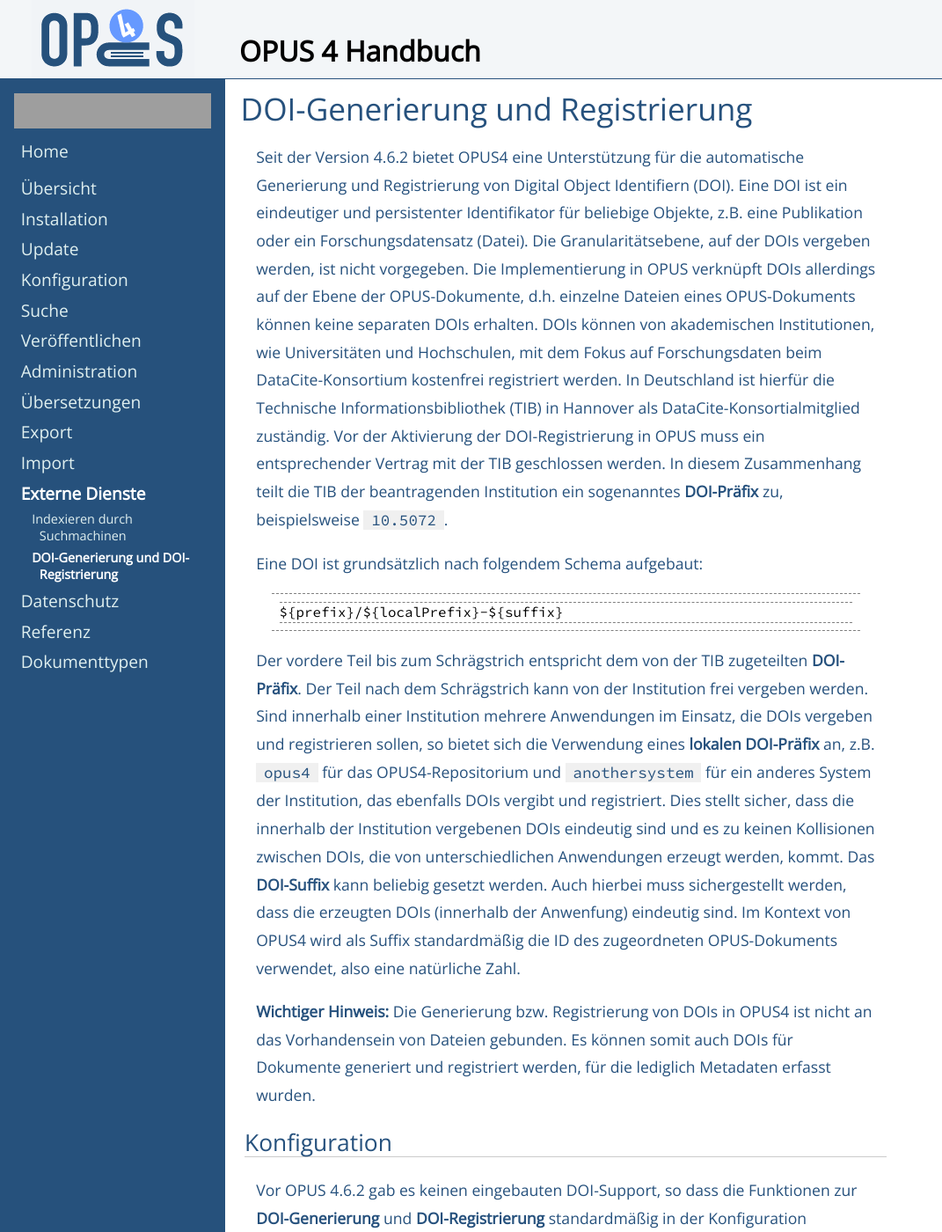
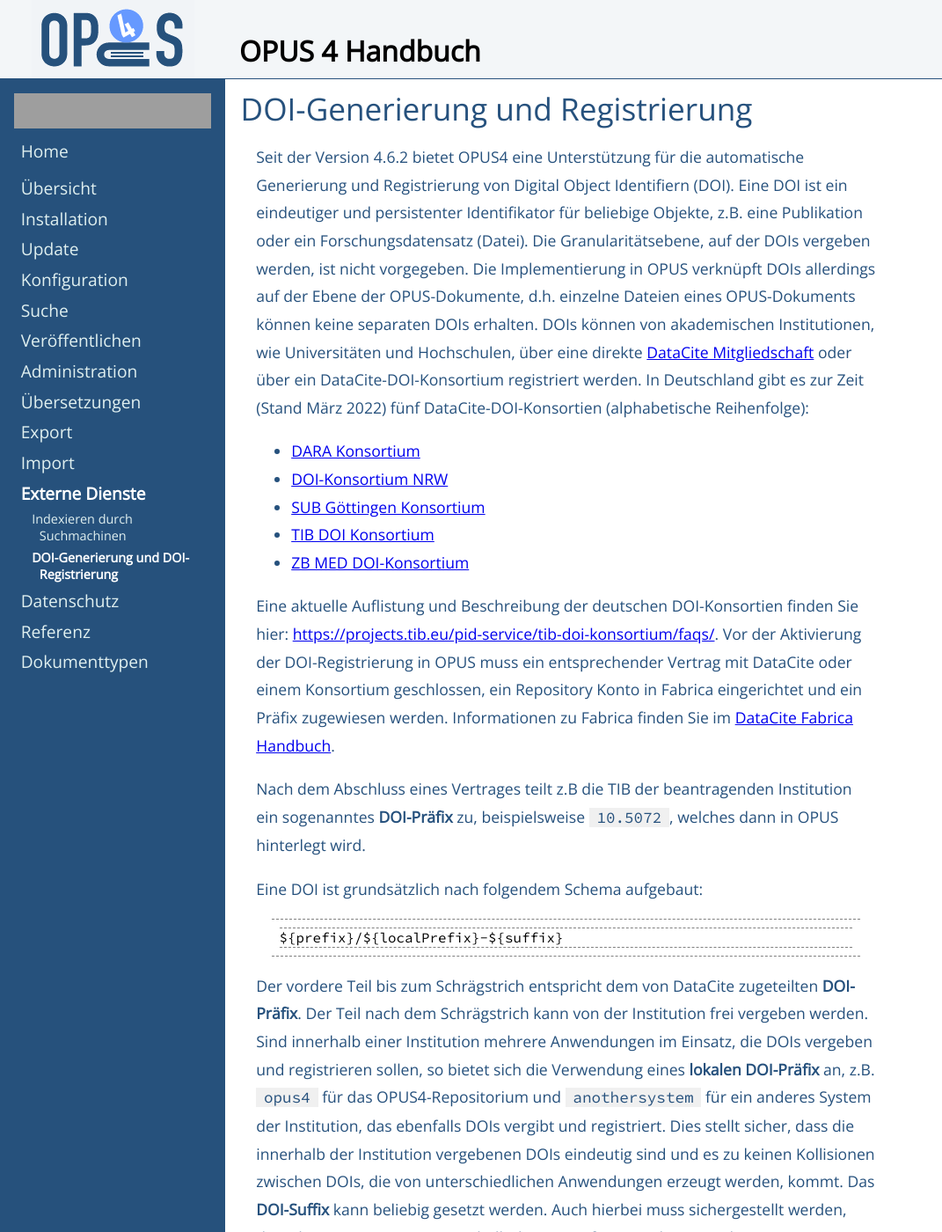
Before and after one commit to OPUS4/userdoc, a Jekyll site: the page built from integration/doi.md, in a window 1280 px wide and 1400 px high. Shown: the whole window at 88% size, without its empty margins (0-1071 px from the left). Built offline with Jekyll 4.4.1, drawn with Linux system fonts in a browser that asks for light colours; grey boxes are pictures that could not be loaded.

Commit message:
#98 DOI-Generierung und DOI-Registrierung aktualisiert

````diff
--- a/integration/doi.md
+++ b/integration/doi.md
@@ -8,19 +8,32 @@ Seit der Version 4.6.2 bietet OPUS4 eine Unterstützung für die automatische Ge
 Object Identifiern (DOI). Eine DOI ist ein eindeutiger und persistenter Identifikator für beliebige Objekte, z.B. eine
 Publikation oder ein Forschungsdatensatz (Datei). Die Granularitätsebene, auf der DOIs vergeben werden, ist nicht
 vorgegeben. Die Implementierung in OPUS verknüpft DOIs allerdings auf der Ebene der OPUS-Dokumente, d.h. einzelne
-Dateien eines OPUS-Dokuments können keine separaten DOIs erhalten. DOIs können von akademischen Institutionen, wie
-Universitäten und Hochschulen, mit dem Fokus auf Forschungsdaten beim DataCite-Konsortium kostenfrei registriert werden.
-In Deutschland ist hierfür die Technische Informationsbibliothek (TIB) in Hannover als DataCite-Konsortialmitglied
-zuständig. Vor der Aktivierung der DOI-Registrierung in OPUS muss ein entsprechender Vertrag mit der TIB geschlossen
-werden. In diesem Zusammenhang teilt die TIB der beantragenden Institution ein sogenanntes **DOI-Präfix** zu,
-beispielsweise `10.5072`.
+Dateien eines OPUS-Dokuments können keine separaten DOIs erhalten. DOIs können von akademischen Institutionen,
+wie Universitäten und Hochschulen, über eine direkte [DataCite Mitgliedschaft](https://datacite.org/become.html)
+oder über ein DataCite-DOI-Konsortium registriert werden. In Deutschland gibt es zur Zeit (Stand März 2022)
+fünf DataCite-DOI-Konsortien (alphabetische Reihenfolge):
+
+* [DARA Konsortium](https://www.da-ra.de/get-a-doi#become-a-user)
+* [DOI-Konsortium NRW](https://service-wiki.hbz-nrw.de/display/DOI/FAQ+zum+DOI-Konsortium)
+* [SUB Göttingen Konsortium](https://www.eresearch.uni-goettingen.de/de/knowledge-base/howto/getting-an-identifier/)
+* [TIB DOI Konsortium](https://projects.tib.eu/pid-service/tib-doi-konsortium/mitglied-werden/)
+* [ZB MED DOI-Konsortium](https://www.publisso.de/wir-fuer-sie/doi-service/)
+
+Eine aktuelle Auflistung und Beschreibung der deutschen DOI-Konsortien finden Sie hier:
+[https://projects.tib.eu/pid-service/tib-doi-konsortium/faqs/](https://projects.tib.eu/pid-service/tib-doi-konsortium/faqs/).
+Vor der Aktivierung der DOI-Registrierung in OPUS muss ein entsprechender Vertrag mit DataCite oder einem Konsortium geschlossen,
+ein Repository Konto in Fabrica eingerichtet und ein Präfix zugewiesen werden.
+Informationen zu Fabrica finden Sie im [DataCite Fabrica Handbuch](https://wiki.tib.eu/confluence/display/pid/DataCite+Fabrica+Handbuch+Startseite).
+
+Nach dem Abschluss eines Vertrages teilt z.B die TIB der beantragenden Institution ein sogenanntes **DOI-Präfix** zu,
+beispielsweise `10.5072`, welches dann in OPUS hinterlegt wird.
 
 Eine DOI ist grundsätzlich nach folgendem Schema aufgebaut:
 ```
 ${prefix}/${localPrefix}-${suffix}
 ```
 
-Der vordere Teil bis zum Schrägstrich entspricht dem von der TIB zugeteilten **DOI-Präfix**. Der Teil nach dem
+Der vordere Teil bis zum Schrägstrich entspricht dem von DataCite zugeteilten **DOI-Präfix**. Der Teil nach dem
 Schrägstrich kann von der Institution frei vergeben werden. Sind innerhalb einer Institution mehrere Anwendungen im
 Einsatz, die DOIs vergeben und registrieren sollen, so bietet sich die Verwendung eines **lokalen DOI-Präfix** an,
 z.B. `opus4` für das OPUS4-Repositorium und `anothersystem` für ein anderes System der Institution, das ebenfalls DOIs
````
